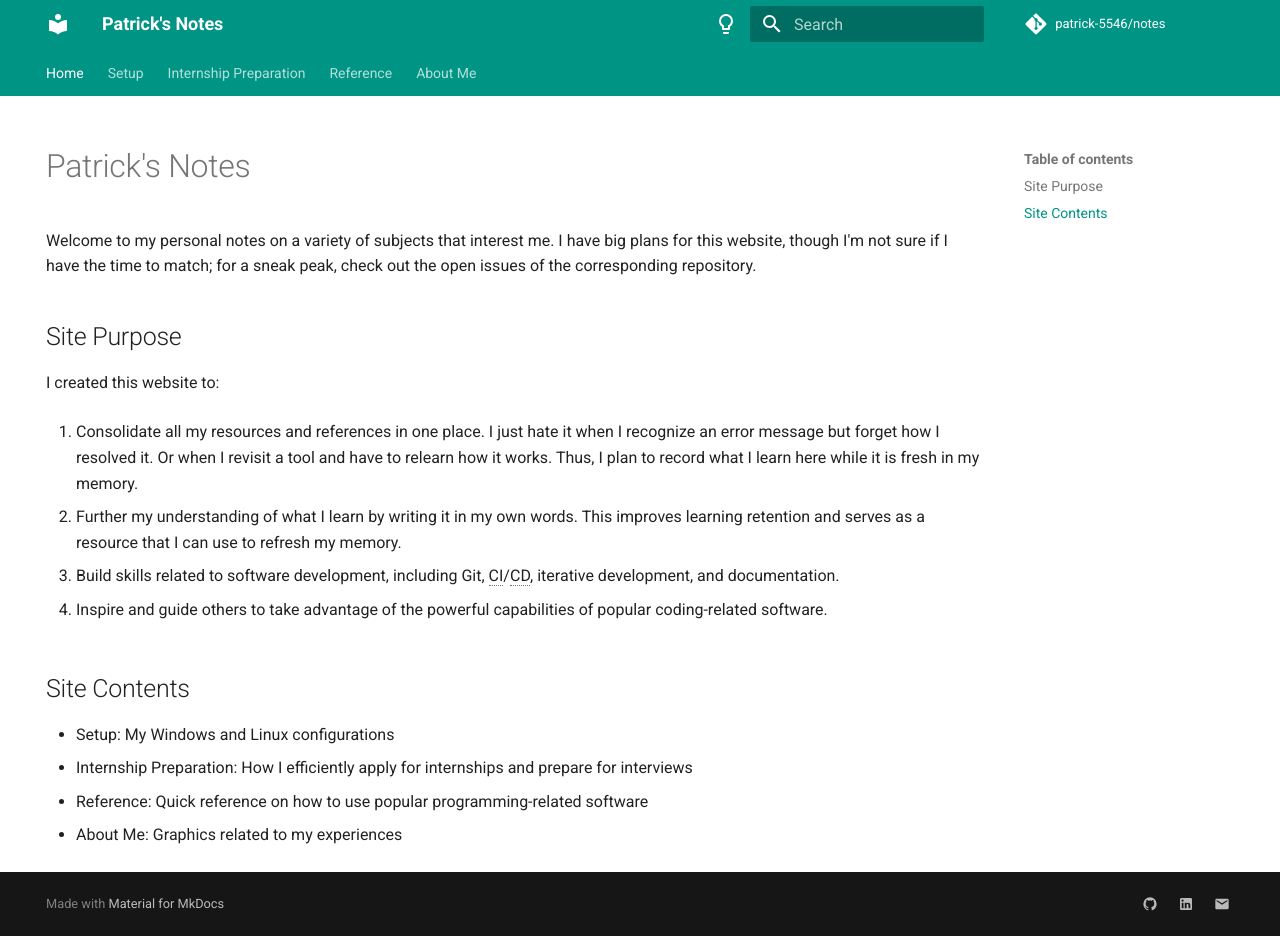
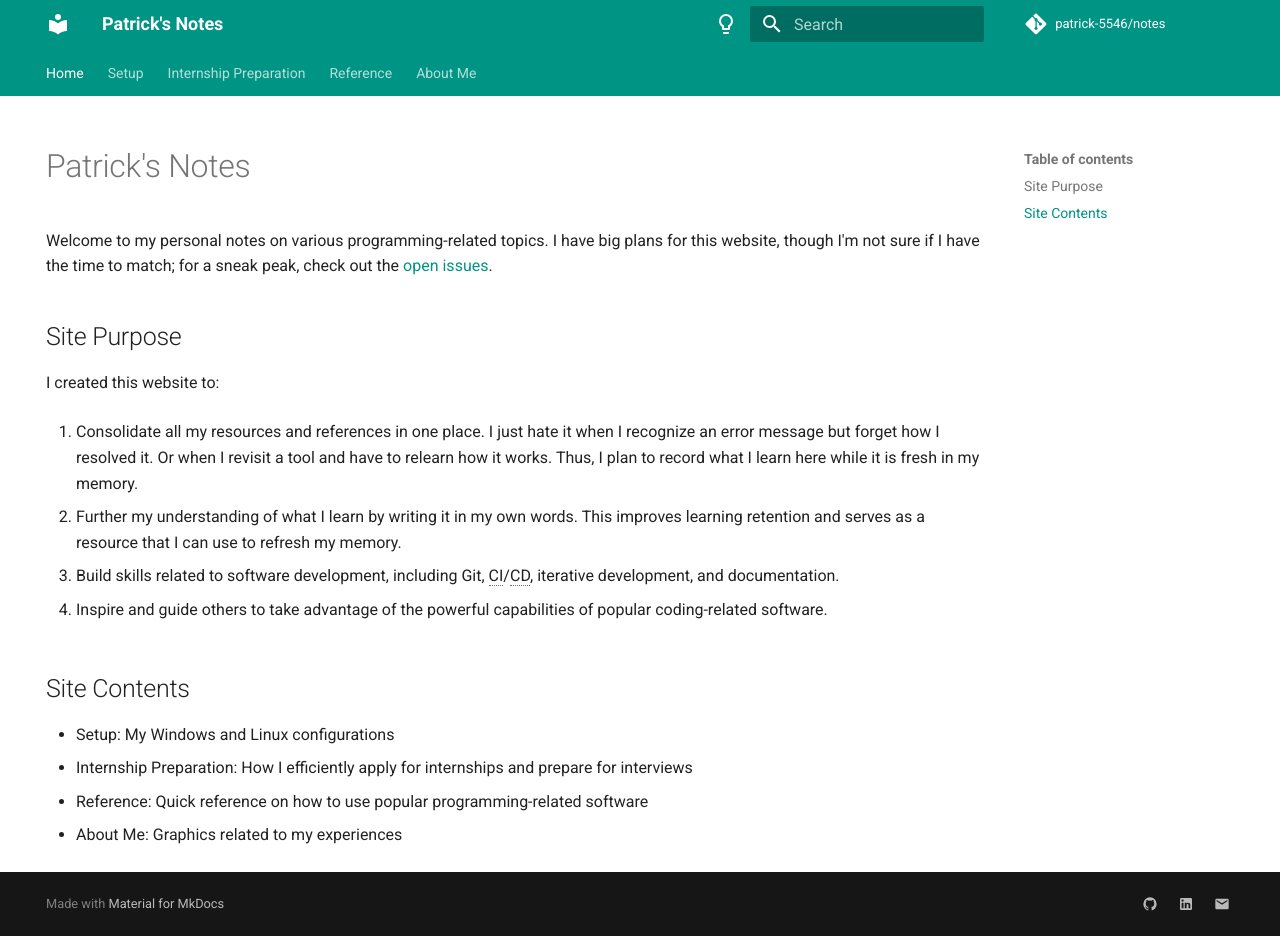
Before and after one commit to patrick-5546/notes, an MkDocs documentation site: the page built from docs/index.md, in a window 1280 px wide and 936 px high. Built offline with MkDocs 1.6.1 and Material for MkDocs 9.7.7, drawn with Linux system fonts in a browser that asks for light colours; comment, search, counter and statistics services are not loaded.

Commit message:
Update homepage

```diff
--- a/docs/index.md
+++ b/docs/index.md
@@ -5,9 +5,9 @@ hide:
 
 # Patrick's Notes
 
-Welcome to my personal notes on a variety of subjects that interest me.
+Welcome to my personal notes on various programming-related topics.
 I have big plans for this website, though I'm not sure if I have the time to match;
-for a sneak peak, check out the open issues of the corresponding repository.
+for a sneak peak, check out the [open issues](https://github.com/patrick-5546/notes/issues).
 
 ## Site Purpose
 
```
